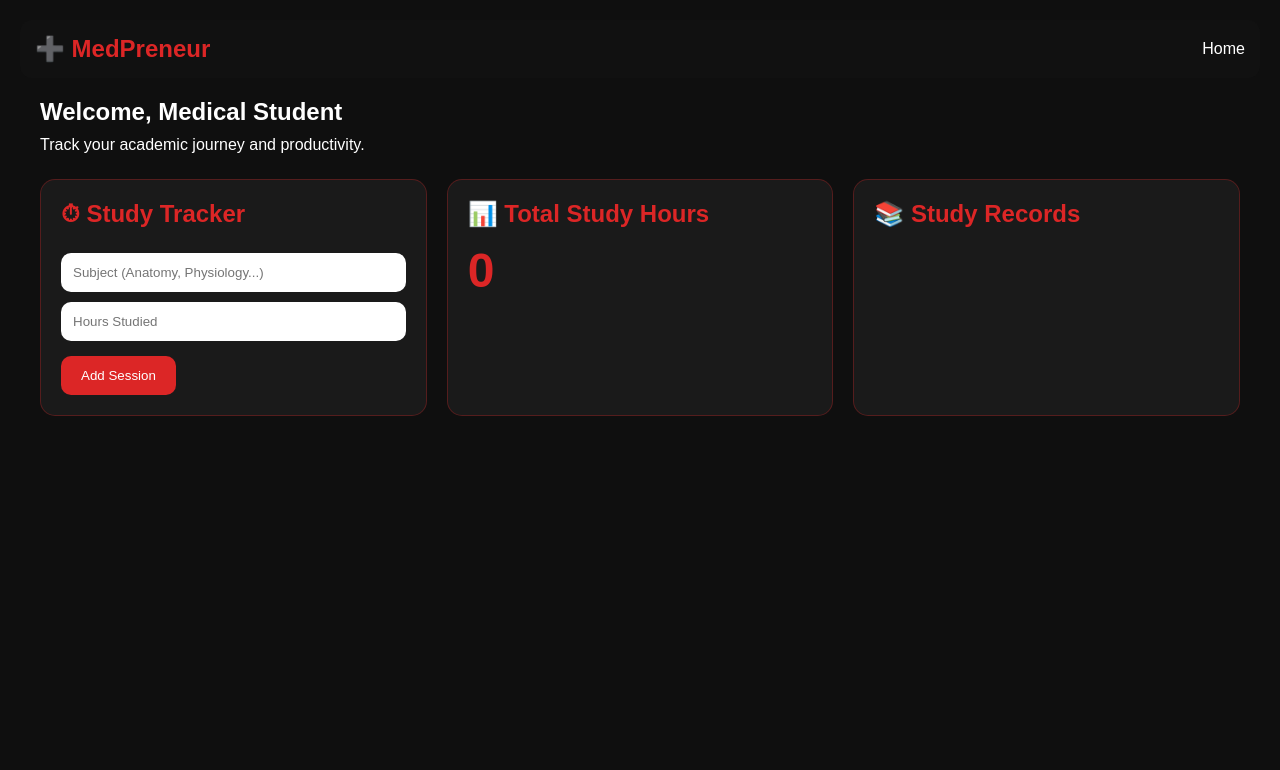
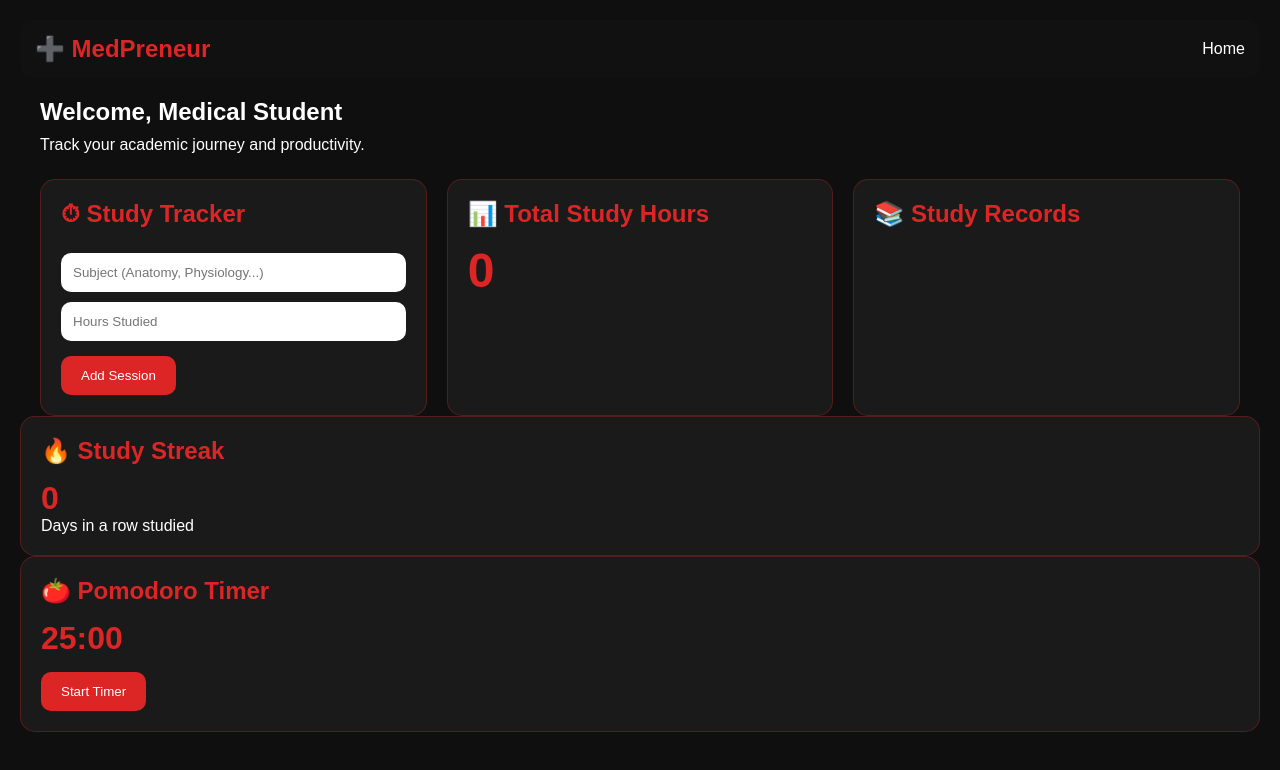
Before and after one commit to Rahman67-pixel/medpreneur, a plain HTML site: page dashboard.html in a window 1280 px wide. Drawn offline with Linux system fonts and the light colour scheme.

Commit message:
Update dashboard.html

```diff
--- a/dashboard.html
+++ b/dashboard.html
@@ -299,3 +299,28 @@ renderStudyData();
 
 </body>
 </html>
+<div class="dashboard-card">
+
+<h2>🔥 Study Streak</h2>
+
+<div class="stat" id="streakCount">
+0
+</div>
+
+<p>Days in a row studied</p>
+
+</div>
+
+<div class="dashboard-card">
+
+<h2>🍅 Pomodoro Timer</h2>
+
+<div class="stat" id="timer">
+25:00
+</div>
+
+<button onclick="startPomodoro()">
+Start Timer
+</button>
+
+</div>
```
